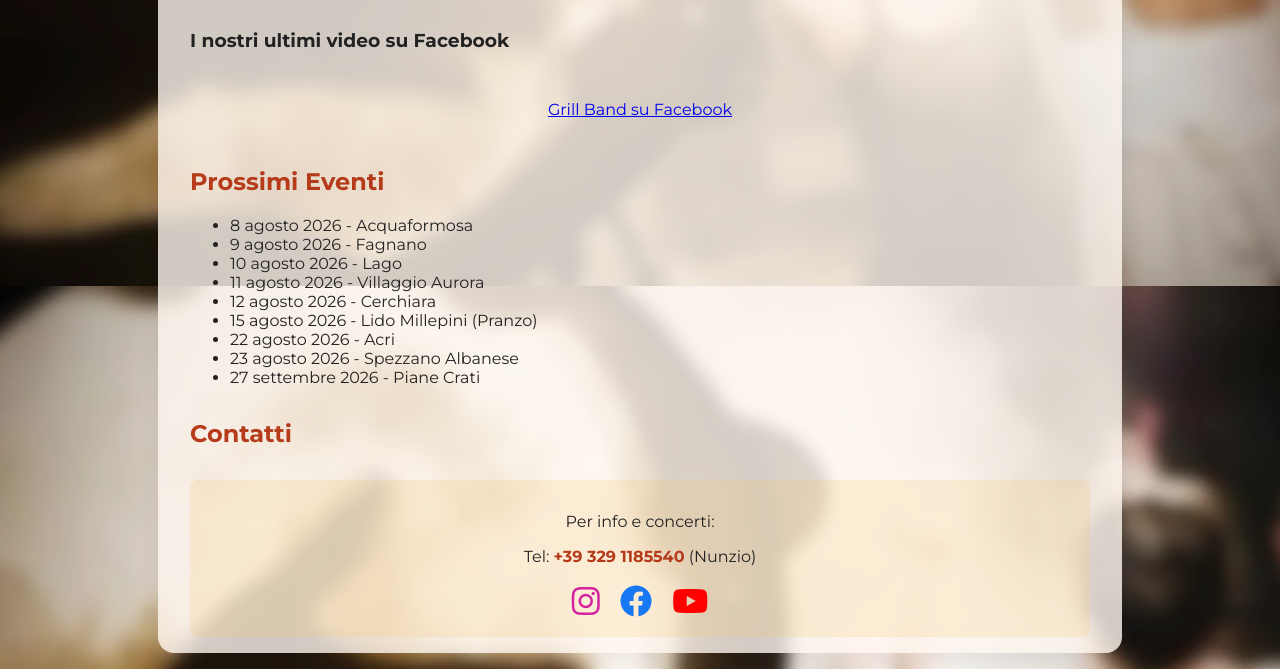
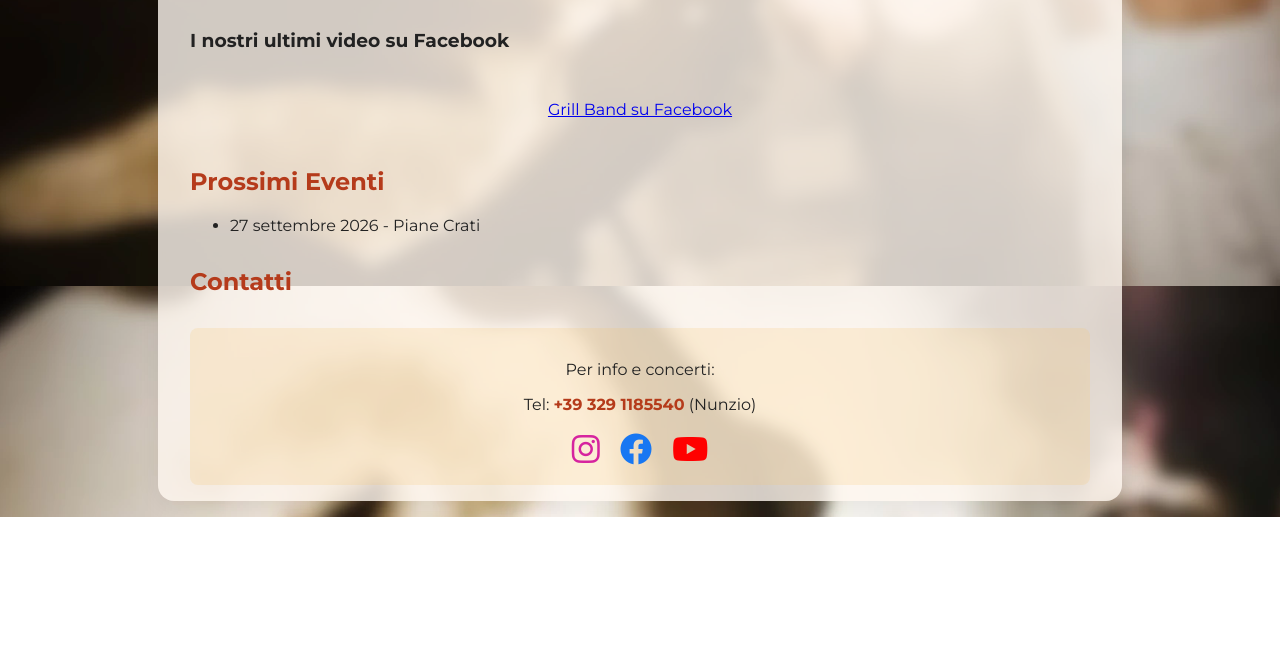
Before and after one commit to lolgab/grillband, a plain HTML site: page index.html in a window 1280 px wide. Shown: the part 2114-2783 px from the top of the page. After the commit the page ends 2631 px from the top, so only its background shows below. Drawn offline with Linux system fonts and the light colour scheme.

Commit message:
Aggiornamento prossimi eventi

```diff
--- a/index.html
+++ b/index.html
@@ -183,14 +183,6 @@
     </div> -->
       <h2 id="eventi"><a href="#eventi">Prossimi Eventi</a></h2>
       <ul>
-        <li>8 agosto 2026 - Acquaformosa</li>
-        <li>9 agosto 2026 - Fagnano</li>
-        <li>10 agosto 2026 - Lago</li>
-        <li>11 agosto 2026 - Villaggio Aurora</li>
-        <li>12 agosto 2026 - Cerchiara</li>
-        <li>15 agosto 2026 - Lido Millepini (Pranzo)</li>
-        <li>22 agosto 2026 - Acri</li>
-        <li>23 agosto 2026 - Spezzano Albanese</li>
         <li>27 settembre 2026 - Piane Crati</li>
       </ul>
       <h2 id="contatti"><a href="#contatti">Contatti</a></h2>
```
